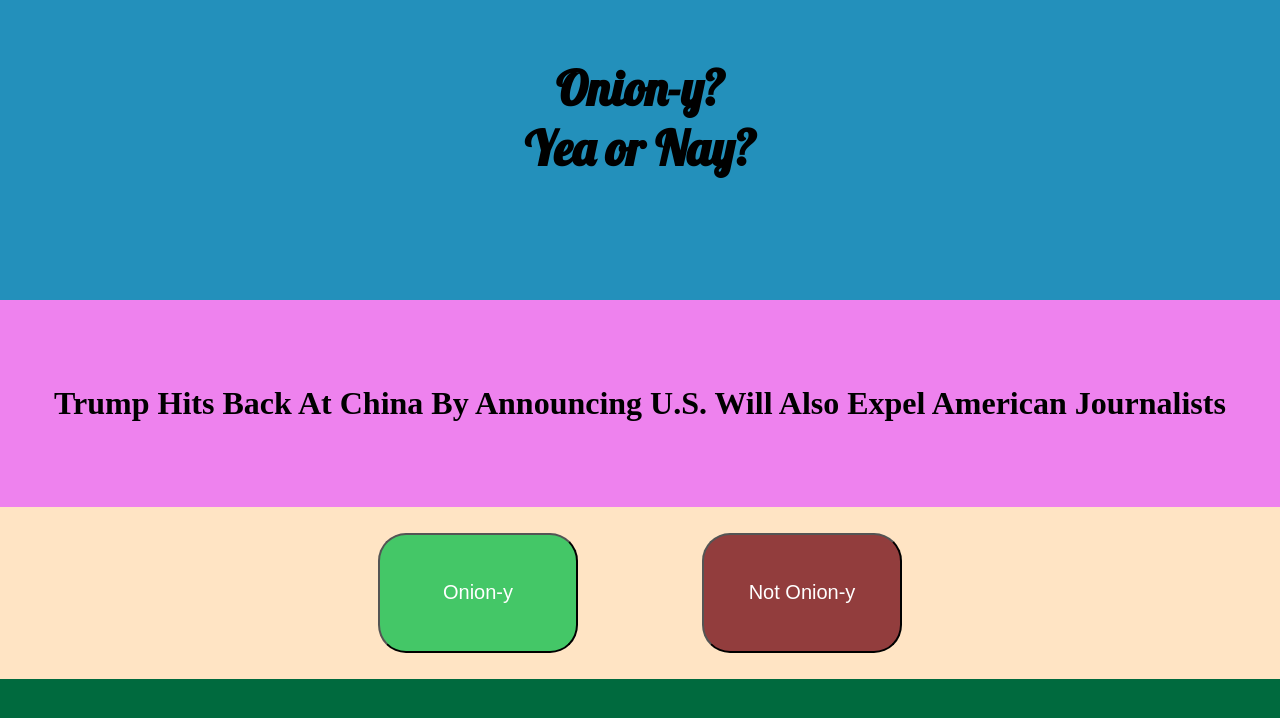
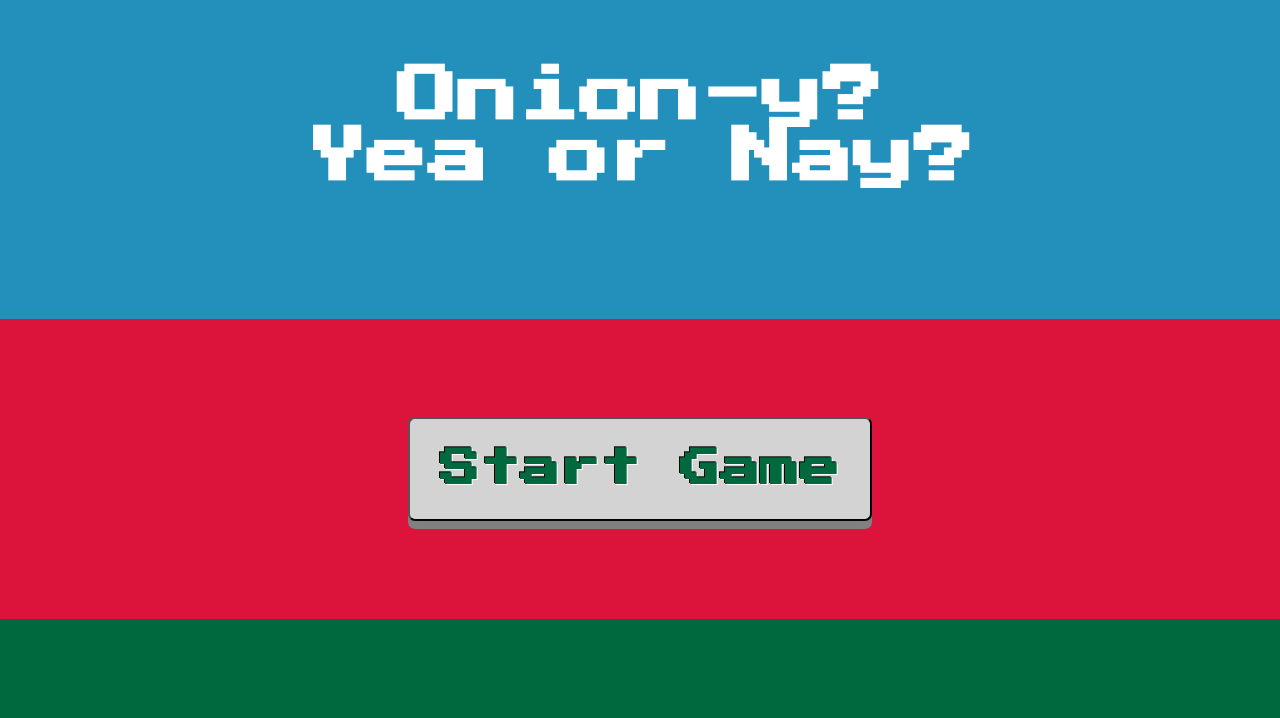
Before and after one commit to tmaa/Onion-quiz, a plain HTML site: page index.html in a window 1280 px wide. Drawn offline with nearby package versions, Linux system fonts and the light colour scheme.

Commit message:
added start button

```diff
--- a/app.js
+++ b/app.js
@@ -1,4 +1,8 @@
+var gameStarted = false;
 
-$("#correct-button").on("click", function () {
-   $("h1").fadeOut();
+
+$("#start-button").on("click", function () {
+   $("#start-div").hide();
+   $("#middle-div").removeClass("hidden");
+   $("#bottom-div").removeClass("hidden");
 });
--- a/styles.css
+++ b/css/styles.css
@@ -2,11 +2,15 @@ body, html{
     background-color: #006A3E;
     margin: 0 0 0 0;
 }
+.hidden{
+    display: none;
+}
 #top-div{
     background-color: #2390bb;
     text-align: center;
-    font-family: 'Lobster', cursive;
-    font-size: 1.5em;
+    font-family: 'Press Start 2P', cursive;
+    font-size: 1.9em;
+    color: white;
     padding: 2% 0 7% 0;
 }
 #middle-div{
@@ -21,6 +25,14 @@ body, html{
     padding-bottom: 2%;
     background-color: bisque;
     text-align: center;
+}
+#start-div{
+    background-color: crimson;
+    width: 100%;
+    height: 300px;
+    display: flex;
+    align-items: center;
+    justify-content: center;
 }
 #correct-button{
 	background-color:#44c767;
@@ -38,13 +50,6 @@ body, html{
 #correct-button:hover {
 	background-color:#5cbf2a;
 }
-#correct-button:active {
-	position:relative;
-	top:1px;
-}
-#correct-button:focus{
-    outline: none;
-}
 #wrong-button{
 	background-color: rgb(146, 61, 61);
 	border-radius:28px;
@@ -60,10 +65,30 @@ body, html{
 #wrong-button:hover {
 	background-color:#c07723;
 }
-#wrong-button:active {
+#wrong-button:active, #correct-button:active{
 	position:relative;
 	top:1px;
 }
-#wrong-button:focus{
+#wrong-button:focus, #start-button:focus, #correct-button:focus{
     outline: none;
 }
+#start-button{
+    font-size: 30pt;
+    text-align: center;
+	display: inline-block;
+	margin:5px;
+    font-weight: bold;
+    padding: 30px 30px 30px 30px ;
+    background-color: rgb(211, 211, 211);
+    text-shadow: -1px -1px black, 1px 1px white;
+    color:#006A3E;
+    font-family: 'Press Start 2P', cursive;
+	border-radius: 7px;
+    box-shadow: 0 .2em gray;
+    cursor: pointer;
+}
+#start-button:active {
+	box-shadow: none;
+	position: relative;
+	top: .2em;
+}
--- a/index.html
+++ b/index.html
@@ -4,8 +4,8 @@
     <meta charset="UTF-8">
     <meta name="viewport" content="width=device-width, initial-scale=1.0">
     <title>Quiz Time</title>
-    <link href="https://fonts.googleapis.com/css?family=Lobster&display=swap" rel="stylesheet">
-    <link rel="stylesheet" href="styles.css">
+    <link href="https://fonts.googleapis.com/css?family=Press+Start+2P&display=swap" rel="stylesheet">
+    <link rel="stylesheet" href="css/styles.css">
 </head>
 
 <body>
@@ -13,11 +13,16 @@
         <h1>Onion-y?<br>Yea or Nay?</h1>
     </div>
 
-    <div id="middle-div">
+    <div id="start-div">
+        <button id="start-button">Start Game</button>
+    </div>
+
+
+    <div id="middle-div" class="hidden">
         <h1 id="article-headline" name="article-headline">Trump Hits Back At China By Announcing U.S. Will Also Expel American Journalists</h1>
     </div>
 
-    <div id="bottom-div">
+    <div id="bottom-div" class="hidden">
         <button id="correct-button" name="onion-article">Onion-y</button>
         <button id="wrong-button" name="not-onion">Not Onion-y</button>
     </div>
```
